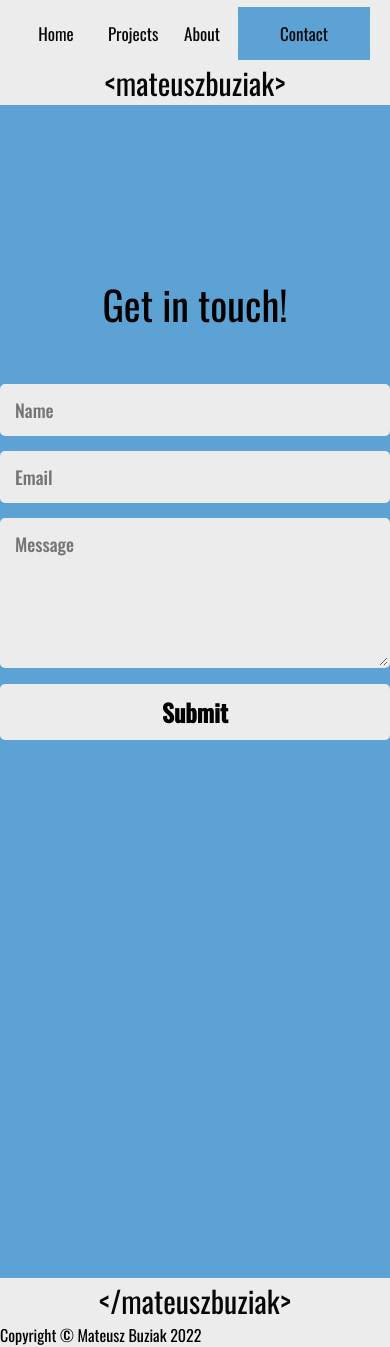
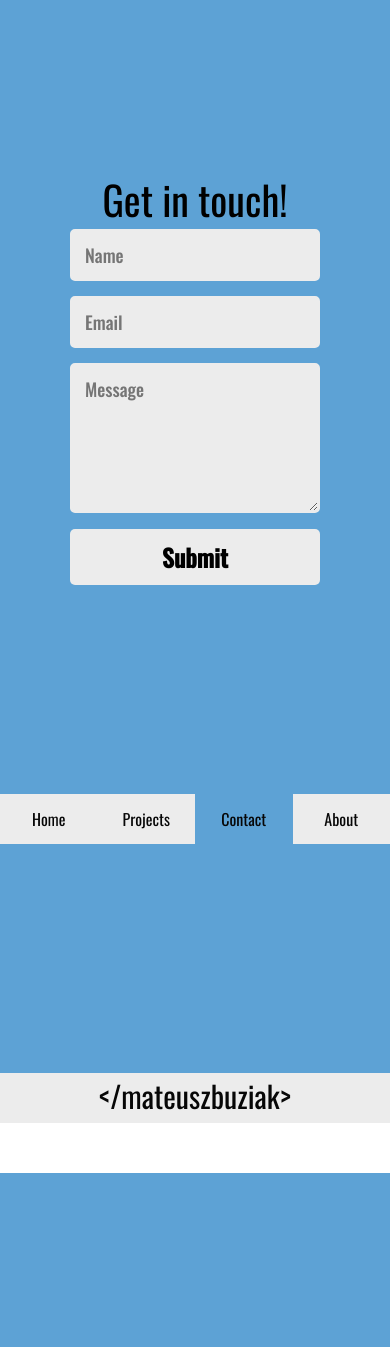
Before and after one commit to 8uziak/myWebDomain, a Flask app: page /contact in a window 390 px wide. After the commit the page ends 1173 px from the top, so only its background shows below. Run offline with Flask 2, Linux system fonts and the light colour scheme; parts of the project's set-up code (start-up, migrations or seed data) failed here and were passed over; some libraries are stand-ins or nearby versions.

Commit message:
ver 0.38 navbar fixed on mobile

```diff
--- a/static/style/about.css
+++ b/static/style/about.css
@@ -1,6 +1,6 @@
 @import url('https://fonts.googleapis.com/css2?family=Oswald:wght@200;400;500&display=swap');
 
-@media only screen and (max-width:320px) {
+@media only screen and (max-width:480px) {
     div {
 
         cursor: default;
@@ -10,7 +10,7 @@
 
         min-height: 100vh;
         display: flex;
-        margin-top:100px;
+        margin-top:20px;
         margin-bottom:100px;
         flex-direction: column;
         justify-content: center;
@@ -91,7 +91,7 @@
         transform: scale(1);
     }
 }
-@media only screen and (min-width:321px) {
+@media only screen and (min-width:481px) {
     div {
 
         cursor: default;
--- a/static/style/contact.css
+++ b/static/style/contact.css
@@ -1,15 +1,15 @@
 @import url('https://fonts.googleapis.com/css2?family=Oswald:wght@200;400;500&display=swap');
 
-@media only screen and (max-width:320px) {
+@media only screen and (max-width:480px) {
   form {
 
     height: 100vh;
     max-width:250px;
-    margin:50px auto;
+    margin: auto;
   }
 }
 
-@media only screen and (min-width:321px) {
+@media only screen and (min-width:481px) {
   form {
 
     height: 100vh;
--- a/static/style/content.css
+++ b/static/style/content.css
@@ -1,6 +1,6 @@
 @import url('https://fonts.googleapis.com/css2?family=Oswald:wght@200;400;500&display=swap');
 
-@media only screen and (max-width:320px) {
+@media only screen and (max-width:480px) {
     .contentplus{
 
         min-height: 100vh;
@@ -40,7 +40,7 @@
     }
 }
 
-@media only screen and (min-width:321px) {
+@media only screen and (min-width:481px) {
     .contentplus{
 
         min-height: 100vh;
--- a/static/style/home.css
+++ b/static/style/home.css
@@ -10,7 +10,7 @@
   align-items: center;
 }
 
-@media only screen and (max-width:320px) {
+@media only screen and (max-width:480px) {
   h1 {
 
     font-family: 'Oswald', sans-serif;
@@ -23,7 +23,7 @@
   }
 }
 
-@media only screen and (min-width:321px) {
+@media only screen and (min-width:481px) {
   h1 {
 
     font-family: 'Oswald', sans-serif;
--- a/static/style/main.css
+++ b/static/style/main.css
@@ -2,6 +2,13 @@
 
 
 /* BASICS -- */
+/* HEADER --TOPNAV */
+
+header {
+
+  background:#ECECEC;
+  position: fixed;
+}
 
 body {
 
@@ -17,12 +24,112 @@
   display: none;
 }
 
-/* HEADER --TOPNAV */
+.mid {
 
-header {
+  place-items: center;
+  text-align: center;
+  float:none;
+  cursor: default;
+  font-size: 30px;
+}
 
+
+@media only screen and (max-width:480px ) {
+
+  header ul {
     background:#ECECEC;
+    list-style-type: none;
+    list-style:none;
+    position: fixed;
+    bottom: 0;
+    width: 100%;
+    display:flex;
+    margin: 0%;
+    padding: 0%;
+
   }
+
+
+  header ul li a {
+    display:flex;
+    color: #070707;
+    cursor: pointer;
+    text-decoration: none;
+    background-color: #ECECEC;
+    text-align: center;
+    justify-content: center;
+    align-items: center;
+    width: 25vw;
+    height: 50px;
+  }
+
+  header.home ul li a.home {
+
+    justify-content: center;
+    align-items: center;
+    background-color: #F78888;
+    width: 25vw;
+  }
+
+  header.projects ul li a.projects {
+
+    justify-content: center;
+    align-items: center;
+    background-color: #F3D250;
+  }
+
+  header.about ul li a.about {
+    justify-content: center;
+    align-items: center;
+    background-color: #90CCF4;
+  }
+
+  header.contact ul li a.contact {
+    justify-content: center;
+    align-items: center;
+    background-color: #5DA2D5;
+  }
+
+  /* FOOTER -- */
+  footer {
+
+    min-height:50px;
+    background:#ECECEC;
+    position: bottom;
+    overflow: hidden;
+    padding-top:0px;
+    cursor: default;
+    margin-bottom: 50px;
+
+  }
+  footer ul {
+
+    overflow: hidden;
+    text-decoration: none;
+    margin-top: 0px;
+    margin-bottom: 0px;
+    list-style-type: none;
+    margin: 0%;
+    padding: 0%;
+  }
+
+  footer li {
+
+
+    font-size: 0px;
+  }
+
+  footer ul li.end-logo {
+
+      color:#070707;
+      text-align: center;
+      font-size: 30px;
+      cursor: default;
+      margin-bottom: 0px;
+  }
+}
+
+@media only screen and (min-width:481px) {
 
   header ul {
 
@@ -126,7 +233,6 @@
   }
 
   /* FOOTER -- */
-
   footer {
 
     min-height:50px;
@@ -138,7 +244,6 @@
 
 
   }
-
   footer ul {
 
     overflow: hidden;
@@ -166,6 +271,8 @@
     font-size: 30px;
     cursor: pointer;
   }
+}
+
 
 /* BODY --------------------------------- */
 
--- a/static/style/projects.css
+++ b/static/style/projects.css
@@ -25,7 +25,7 @@
 
 }
 
-@media only screen and (max-width:320px) {
+@media only screen and (max-width:480px) {
     .title {
         font-size: 40px;
         padding-bottom: 2px;
@@ -92,7 +92,7 @@
     }
 }
 
-@media only screen and (min-width:321px) {
+@media only screen and (min-width:481px) {
     .title {
 
         font-size: 40px;
```
Lines whose indentation alone changed are shown as unchanged.
